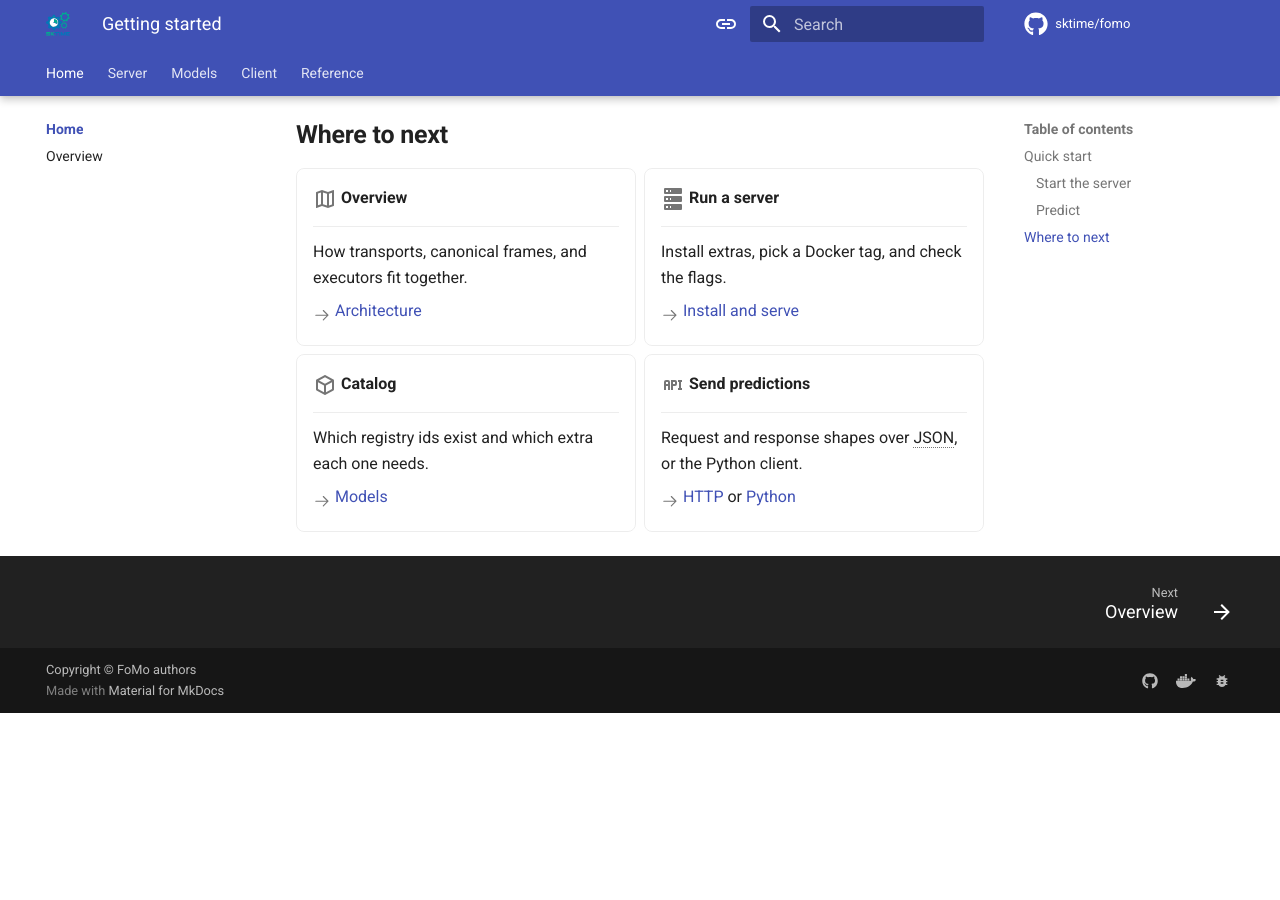
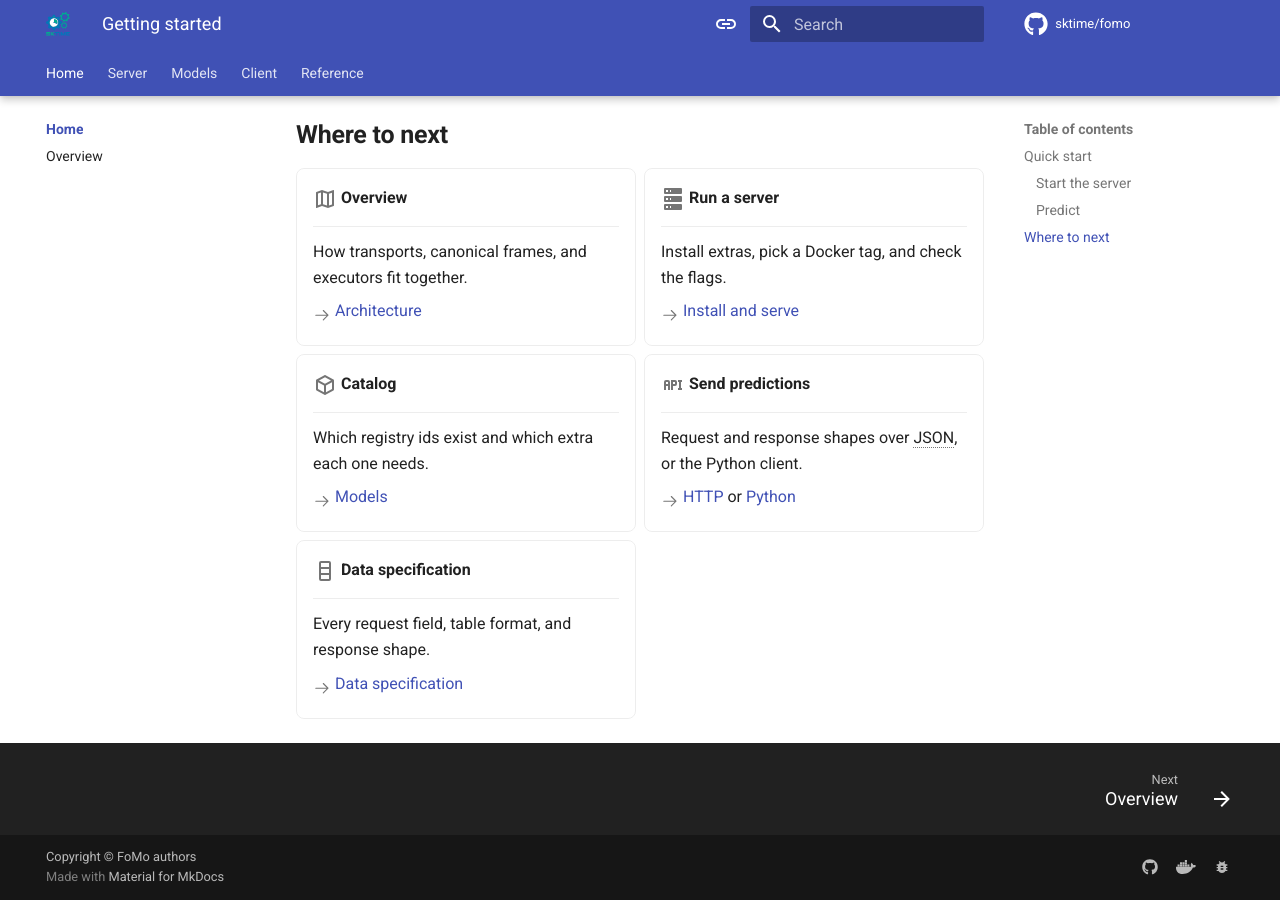
Before and after one commit to sktime/tserve, an MkDocs documentation site: the page built from docs/index.md, in a window 1280 px wide and 900 px high, scrolled down 3638 px. Built offline with MkDocs 1.6.1 and Material for MkDocs 9.7.7, drawn with Linux system fonts in a browser that asks for light colours; comment, search, counter and statistics services are not loaded; before the commit the page ends 4351 px from its top, so only the background shows below that.

Commit message:
create "Data specification" box

```diff
--- a/docs/index.md
+++ b/docs/index.md
@@ -203,4 +203,12 @@ The process answers more than `/predict`. Its browser [dashboard](server/dashboa
 
     [:octicons-arrow-right-24: HTTP](client/http.md) or [Python](client/python.md)
 
+-   :material-table-column:{ .lg .middle } **Data specification**
+
+    ---
+
+    Every request field, table format, and response shape.
+
+    [:octicons-arrow-right-24: Data specification](client/data.md)
+
 </div>
```
